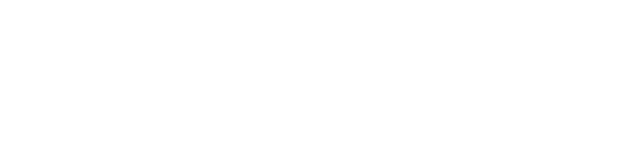
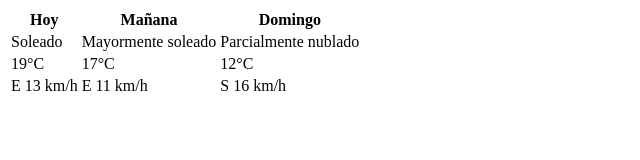
Before and after one commit to Fox1210/practica2ejercicio1, a website: page index.html in a window 1280 px wide. Shown: the whole page, without its empty margins (0-640 px from the left). Drawn offline with Linux system fonts and the light colour scheme.

Commit message:
2 files modified

```diff
--- a/index.html
+++ b/index.html
@@ -1,4 +1,33 @@
-<div id="app">
+<table class="default">
+  <tr>
+    <th>Hoy</th>
 
+    <th>Mañana</th>
 
-</div>
+    <th>Domingo</th>
+  </tr>
+
+  <tr>
+    <td>Soleado</td>
+
+    <td>Mayormente soleado</td>
+
+    <td>Parcialmente nublado</td>
+  </tr>
+
+  <tr>
+    <td>19°C</td>
+
+    <td>17°C</td>
+
+    <td>12°C</td>
+  </tr>
+
+  <tr>
+    <td>E 13 km/h</td>
+
+    <td>E 11 km/h</td>
+
+    <td>S 16 km/h</td>
+  </tr>
+</table>
--- a/index.js
+++ b/index.js
@@ -1,6 +1,2 @@
 // Import stylesheets
 import "./style.css";
-
-// Write Javascript code!
-const appDiv = document.getElementById("app");
-appDiv.innerHTML = `<h1>Hello word</h1>`;
```
